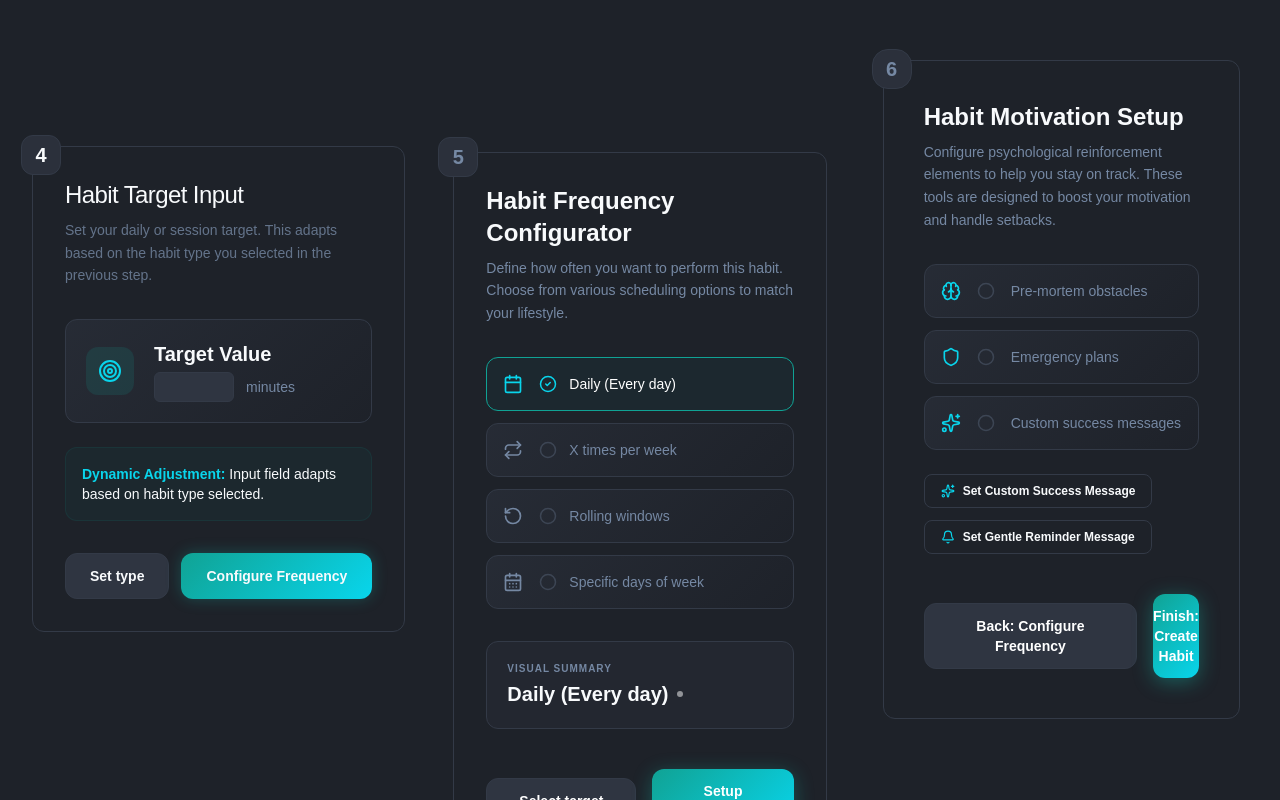
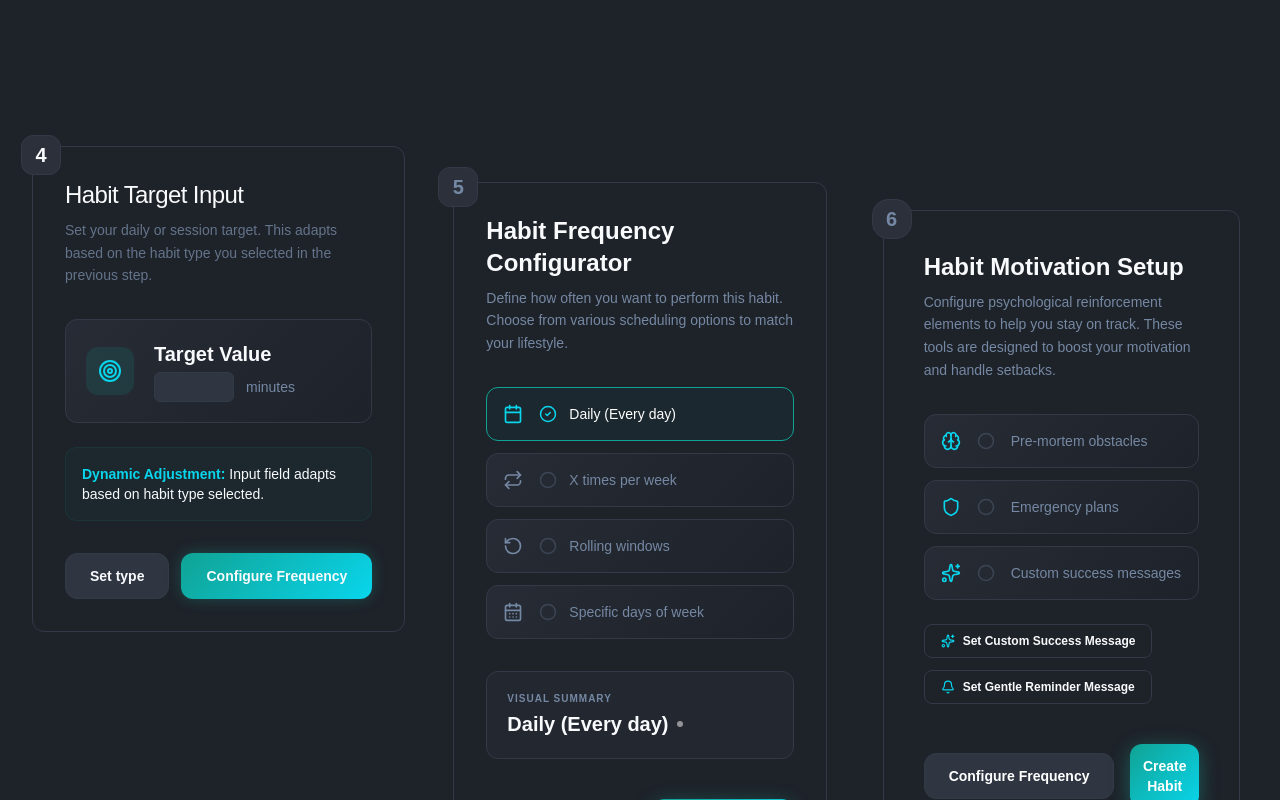
Before and after one commit to LemnsaLeger/Habit-crush, a React (Vite) app: page /create-habit in a window 1280 px wide. Shown: the part 1020-1820 px from the top of the page. Built offline with nearby package versions, Linux system fonts and the light colour scheme.

Commit message:
Update button names in motibvation.jsx, Add a border for active.

```diff
--- a/src/components/motibvation.jsx
+++ b/src/components/motibvation.jsx
@@ -1,4 +1,4 @@
-
+import "../index.css";
 import { Brain, Shield, Sparkles, Bell, Circle, CheckCircle2 } from "lucide-react";
 const MotivationSetup = ({ habit, active, setHabit, onFinish, onBack }) => {
 
@@ -25,13 +25,15 @@ const MotivationSetup = ({ habit, active, setHabit, onFinish, onBack }) => {
 
   return (
     <div
-      className={`${
-        active ? "ring-2 ring-[hsl(var(--border))]" : ""
-      } flex items-center justify-center p-6 min-h-screen w-full`}
+      className={` flex items-center justify-center p-6 min-h-screen w-full mt-35`}
     >
       <div className="motivation-container relative w-300 max-w-400 p-8 md:p-10">
         {/* Step Badge */}
-        <div className="motivation-badge absolute -top-3 -left-3 w-10 h-10 rounded-2xl flex items-center justify-center text-xl font-bold">
+        <div
+          className={` ${
+            active ? "bg-[hsl(var(--accent))]" : "text-[hsl(var(--foreground))]"
+          } motivation-badge absolute -top-3 -left-3 w-10 h-10 rounded-2xl flex items-center justify-center text-xl font-bold`}
+        >
           6
         </div>
 
@@ -51,8 +53,7 @@ const MotivationSetup = ({ habit, active, setHabit, onFinish, onBack }) => {
             <div
               key={opt.id}
               className="motivation-option-row flex items-center gap-4 p-4 rounded-xl cursor-pointer"
-              onClick={() => toggleMotivation(opt.id)
-              }
+              onClick={() => toggleMotivation(opt.id)}
             >
               <opt.icon size={20} className="motivation-icon-accent" />
               {habit.motivation?.[opt.id] ? (
@@ -89,13 +90,13 @@ const MotivationSetup = ({ habit, active, setHabit, onFinish, onBack }) => {
             onClick={onFinish}
             disabled={!hasMotivation}
           >
-            Finish: Create Habit
+            Create Habit
           </button>
           <button
             className="motivation-btn-back px-6 py-3 rounded-xl font-bold text-sm transition-all"
             onClick={onBack}
           >
-            Back: Configure Frequency
+            Configure Frequency
           </button>
         </div>
       </div>
```
